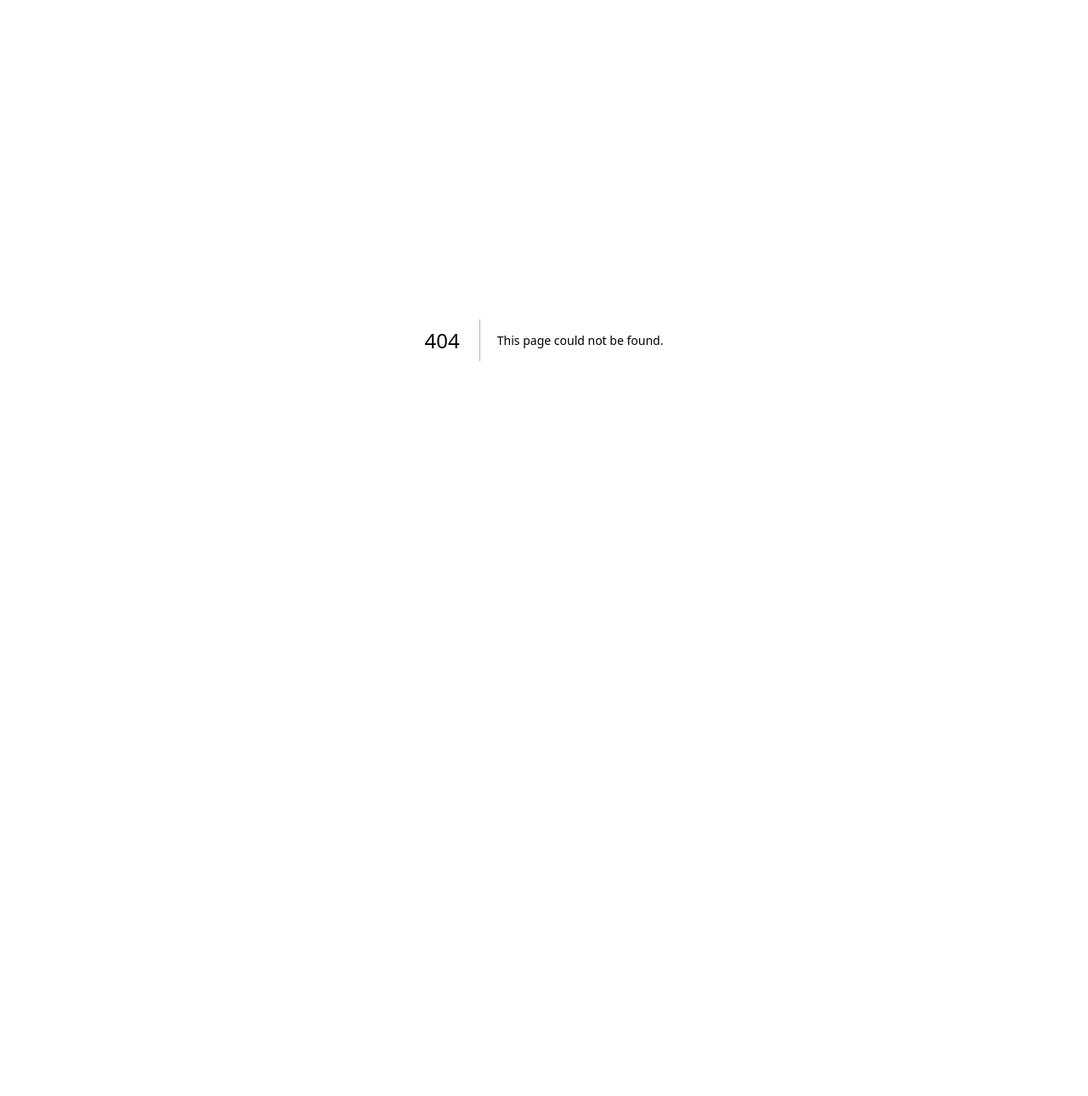
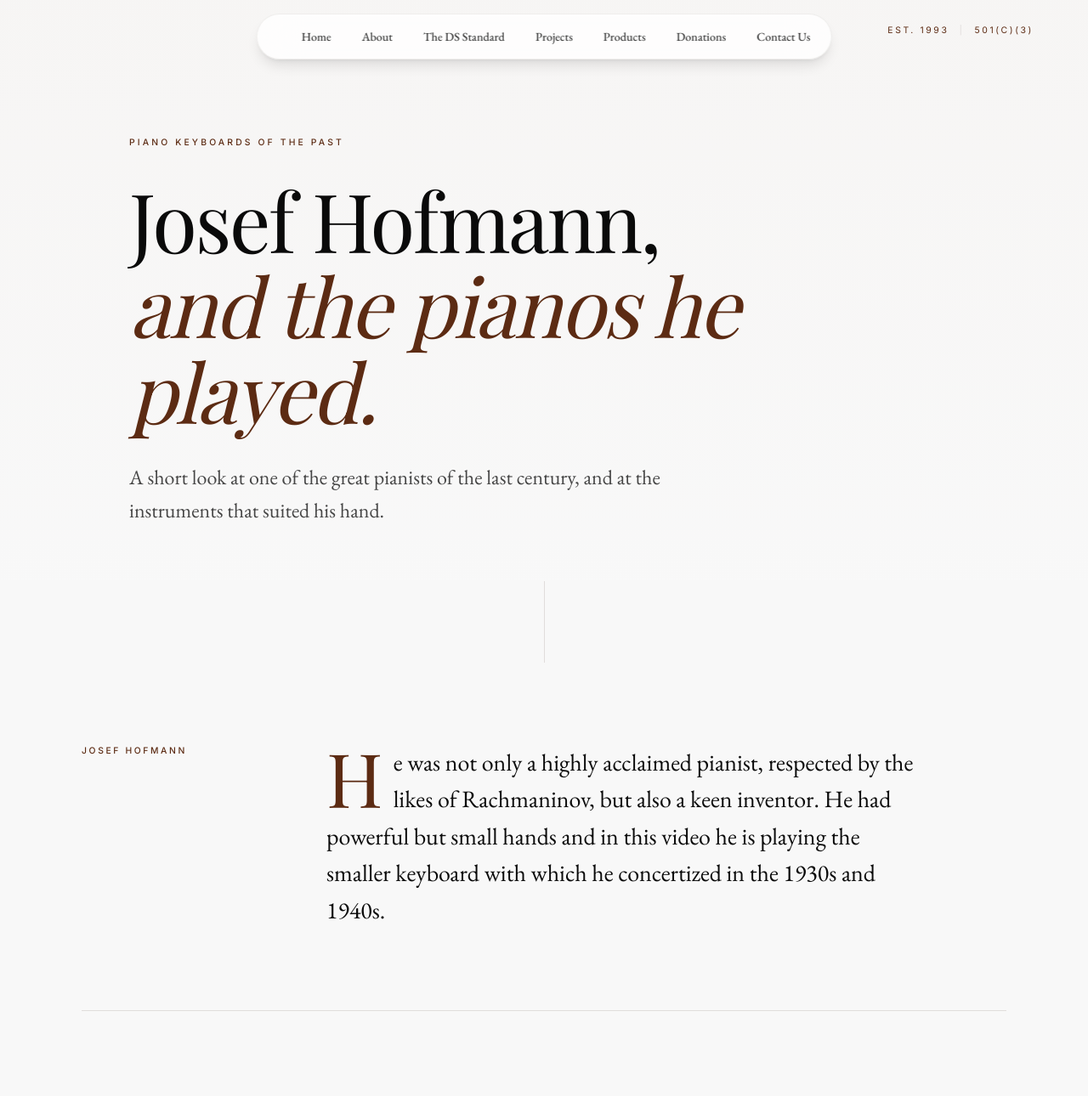
Before and after one commit to musical-basics/ds-standard-foundation, a Next.js app: page /piano-keyboards-of-the-past in a window 1280 px wide. Before the commit this address had no page. Shown: the top 1290 px of the page at 85% size. Before the commit the page ends 800 px from the top, so only its background shows below. Built offline with nearby package versions, Linux system fonts and the light colour scheme.

Commit message:
Add /piano-keyboards-of-the-past: Josef Hofmann and historical small keyboards
Co-Authored-By: Claude Opus 4.7 (1M context) <noreply@anthropic.com>

```diff
--- /dev/null
+++ b/app/piano-keyboards-of-the-past/page.tsx
@@ -0,0 +1,183 @@
+"use client"
+
+import Image from "next/image"
+import Link from "next/link"
+import { Navbar } from "@/components/navbar"
+import { Footer } from "@/components/footer"
+import { AnimatedSection } from "@/components/animated-section"
+
+type Plate = { src: string; numeral: string }
+
+const plates: Plate[] = [
+  { src: "/past_slide_01.jpg", numeral: "Plate I" },
+  { src: "/past_slide_02.jpg", numeral: "Plate II" },
+  { src: "/past_slide_03.jpg", numeral: "Plate III" },
+  { src: "/past_slide_04.jpg", numeral: "Plate IV" },
+  { src: "/past_slide_05.jpg", numeral: "Plate V" },
+  { src: "/past_slide_06.jpg", numeral: "Plate VI" },
+  { src: "/past_slide_07.jpg", numeral: "Plate VII" },
+  { src: "/past_slide_08.jpg", numeral: "Plate VIII" },
+]
+
+export default function PianoKeyboardsOfThePastPage() {
+  return (
+    <div className="min-h-screen bg-background text-foreground font-[family-name:var(--font-body)]">
+      {/* Masthead */}
+      <div className="fixed top-0 right-0 z-40 px-6 md:px-10 lg:px-16 py-7 pointer-events-none">
+        <div className="text-[0.65rem] uppercase tracking-[0.25em] text-primary font-[family-name:var(--font-inter)] text-right pointer-events-auto">
+          <span>Est. 1993</span>
+          <span className="hidden sm:inline mx-3 text-border">|</span>
+          <span className="hidden sm:inline">501(c)(3)</span>
+        </div>
+      </div>
+
+      <Navbar />
+
+      {/* Hero */}
+      <section className="relative pt-32 pb-12 md:pt-40 md:pb-16 overflow-hidden">
+        <div className="absolute inset-0 bg-gradient-to-b from-muted/40 to-background" />
+        <div className="relative z-10 max-w-5xl mx-auto px-6">
+          <AnimatedSection>
+            <p className="text-[0.65rem] uppercase tracking-[0.3em] font-medium text-primary mb-8 font-[family-name:var(--font-inter)]">
+              Piano Keyboards of the Past
+            </p>
+          </AnimatedSection>
+          <AnimatedSection delay={100}>
+            <h1 className="font-[family-name:var(--font-display)] text-5xl md:text-7xl lg:text-8xl leading-[1.05] tracking-tight text-foreground mb-8 text-balance">
+              Josef Hofmann,
+              <br />
+              <span className="italic font-light text-primary">and the pianos he played.</span>
+            </h1>
+          </AnimatedSection>
+          <AnimatedSection delay={200}>
+            <p className="text-xl md:text-2xl text-foreground/75 max-w-2xl leading-relaxed">
+              A short look at one of the great pianists of the last century, and at the
+              instruments that suited his hand.
+            </p>
+          </AnimatedSection>
+        </div>
+      </section>
+
+      {/* Vertical hairline */}
+      <div className="w-full h-24 flex justify-center items-center">
+        <div className="w-px h-full bg-border" />
+      </div>
+
+      <div className="px-4 md:px-12 lg:px-24">
+        <main className="w-full max-w-[1400px] mx-auto">
+          {/* Section 1: Josef Hofmann */}
+          <section className="py-16 md:py-24 grid grid-cols-1 md:grid-cols-12 gap-8 lg:gap-16">
+            <div className="md:col-span-4 lg:col-span-3">
+              <h2 className="text-[0.65rem] uppercase tracking-[0.25em] font-medium text-primary sticky top-28 font-[family-name:var(--font-inter)]">
+                Josef Hofmann
+              </h2>
+            </div>
+            <AnimatedSection className="md:col-span-8 lg:col-span-8">
+              <p className="text-2xl lg:text-[1.75rem] leading-[1.55] text-foreground [&::first-letter]:float-left [&::first-letter]:font-[family-name:var(--font-display)] [&::first-letter]:text-[5.5rem] [&::first-letter]:leading-[0.8] [&::first-letter]:pr-3 [&::first-letter]:pt-1 [&::first-letter]:text-primary">
+                He was not only a highly acclaimed pianist, respected by the likes of
+                Rachmaninov, but also a keen inventor. He had powerful but small hands
+                and in this video he is playing the smaller keyboard with which he
+                concertized in the 1930s and 1940s.
+              </p>
+            </AnimatedSection>
+          </section>
+
+          <hr className="border-t border-border" />
+
+          {/* Section 2: 8-slide historical pianos gallery */}
+          <section className="py-24">
+            <div className="mb-16 flex flex-col md:flex-row justify-between md:items-end gap-4">
+              <h2 className="font-[family-name:var(--font-display)] text-4xl md:text-5xl italic text-primary">
+                Historical Pianos
+              </h2>
+              <span className="text-[0.65rem] uppercase tracking-[0.25em] font-medium text-primary font-[family-name:var(--font-inter)]">
+                Eight Plates from the Archive
+              </span>
+            </div>
+
+            <div className="grid grid-cols-1 md:grid-cols-2 gap-8 md:gap-12">
+              {plates.map((plate, index) => (
+                <AnimatedSection key={plate.numeral} delay={(index % 2) * 100}>
+                  <figure className="relative bg-card p-3 md:p-4 border border-border shadow-[0_4px_20px_rgba(0,0,0,0.03),0_1px_3px_rgba(0,0,0,0.02)]">
+                    <div className="absolute inset-2 border border-border/40 pointer-events-none z-10" />
+                    <div className="relative aspect-[4/3] overflow-hidden [filter:grayscale(80%)_sepia(15%)_contrast(1.05)]">
+                      <Image
+                        src={plate.src}
+                        alt={`${plate.numeral}, historical piano keyboard`}
+                        fill
+                        className="object-cover"
+                      />
+                    </div>
+                  </figure>
+                  <figcaption className="mt-4 text-[0.65rem] text-foreground/60 uppercase tracking-[0.2em] pl-2 font-[family-name:var(--font-inter)]">
+                    {plate.numeral}
+                  </figcaption>
+                </AnimatedSection>
+              ))}
+            </div>
+          </section>
+
+          <hr className="border-t border-border" />
+
+          {/* Section 3: What Size Keyboard? */}
+          <section className="py-16 md:py-24 grid grid-cols-1 md:grid-cols-12 gap-8 lg:gap-16">
+            <div className="md:col-span-4 lg:col-span-3">
+              <h2 className="text-[0.65rem] uppercase tracking-[0.25em] font-medium text-primary sticky top-28 font-[family-name:var(--font-inter)]">
+                What Size Keyboard?
+              </h2>
+            </div>
+            <AnimatedSection className="md:col-span-8 lg:col-span-8">
+              <p className="text-2xl lg:text-[1.75rem] leading-[1.55] text-foreground">
+                In the overhead views of this video the bass filler block, which takes
+                up the extra space in the piano, can be seen. The size of the
+                keyboard&rsquo;s octave is 6.25 inches.
+              </p>
+              <div className="mt-10">
+                <Link
+                  href="/the_ds_standard"
+                  className="inline-flex items-center text-[0.7rem] uppercase tracking-[0.25em] font-medium text-primary hover:text-foreground transition-colors font-[family-name:var(--font-inter)] border-b border-primary/40 hover:border-foreground pb-1"
+                >
+                  See the full standard ledger &rarr;
+                </Link>
+              </div>
+            </AnimatedSection>
+          </section>
+
+          {/* CTA */}
+          <section className="mt-24 pt-24 pb-24 border-t border-border flex flex-col items-center relative">
+            <div className="w-px h-16 bg-border absolute -top-8 left-1/2 -ml-px" />
+            <AnimatedSection className="text-center max-w-2xl flex flex-col items-center">
+              <span className="text-[0.65rem] uppercase tracking-[0.25em] font-medium text-primary mb-6 font-[family-name:var(--font-inter)]">
+                Continue
+              </span>
+              <h3 className="font-[family-name:var(--font-display)] text-4xl md:text-5xl mb-6 text-foreground">
+                From the Archive to the Registry
+              </h3>
+              <p className="text-lg text-foreground/70 mb-10 leading-relaxed">
+                Hofmann&rsquo;s smaller keyboard was not an oddity; it was evidence. Read
+                how that thread runs through the Foundation&rsquo;s story, and into the
+                specifications we maintain today.
+              </p>
+              <div className="flex flex-col sm:flex-row gap-4">
+                <Link
+                  href="/our-story"
+                  className="inline-flex items-center justify-center px-10 py-4 text-xs uppercase tracking-[0.15em] font-medium text-background border border-foreground bg-foreground hover:bg-primary hover:border-primary transition-colors font-[family-name:var(--font-inter)]"
+                >
+                  Read Our Story
+                </Link>
+                <Link
+                  href="/the_ds_standard"
+                  className="inline-flex items-center justify-center px-10 py-4 text-xs uppercase tracking-[0.15em] font-medium text-foreground border border-foreground hover:bg-foreground hover:text-background transition-colors font-[family-name:var(--font-inter)]"
+                >
+                  The DS Standard
+                </Link>
+              </div>
+            </AnimatedSection>
+          </section>
+        </main>
+      </div>
+
+      <Footer />
+    </div>
+  )
+}
```
